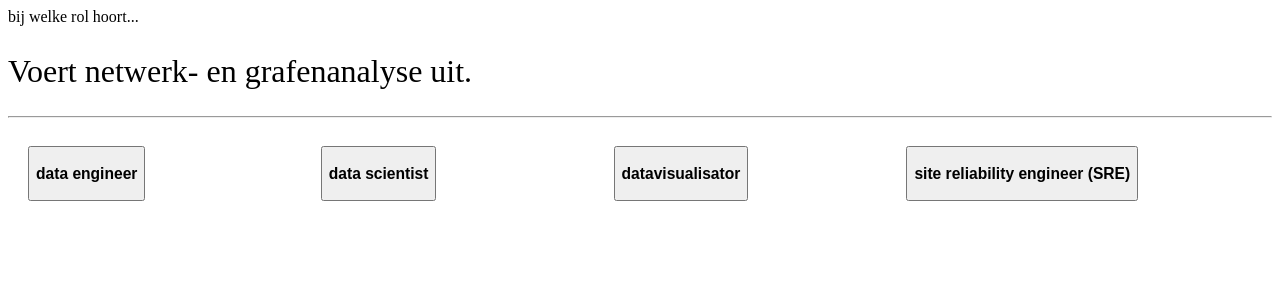
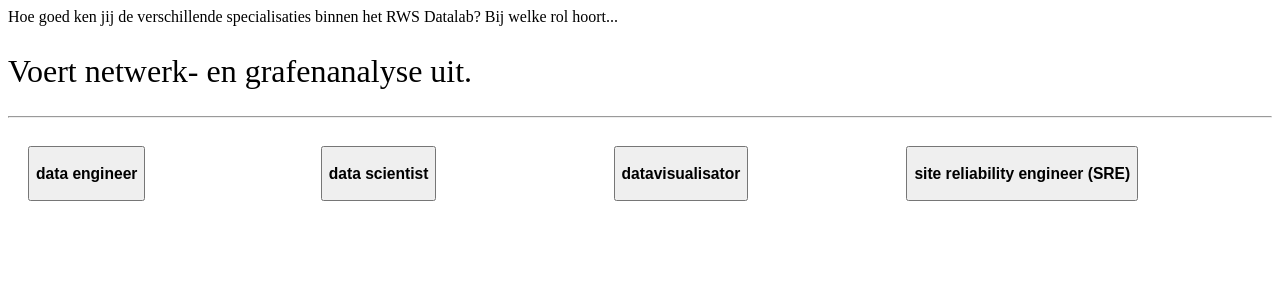
Before and after one commit to Duitel/role-game, a SvelteKit app: page / in a window 1280 px wide. Shown: the top 300 px of the page. Built offline with nearby package versions, Linux system fonts and the light colour scheme.

Commit message:
Handle end condition.

```diff
--- a/src/routes/+page.svelte
+++ b/src/routes/+page.svelte
@@ -35,11 +35,16 @@
 	let score = 0;
 
 	function selectRandomQuestion() {
+        if(data.length == 0){
+            return false;
+        }
 		return data.splice(Math.floor(Math.random()*data.length), 1)[0];
 	}
 	let currentQuestion = selectRandomQuestion();
 
-	function handleAnswer(role, button_id) {
+	function handleAnswer(role) {
+        if(currentQuestion == false){return;}
+
 		// Check answer
 		let correct = currentQuestion.belongs_to.includes(role);
 		if(!correct){
@@ -97,7 +102,15 @@
 	{#if de.length + ds.length + dv.length + sre.length > 0}
 		<div id="score">Score {score}/{de.length + ds.length + dv.length + sre.length}</div>
 	{/if}
-	<div id="prompt">bij welke rol hoort...<h2>{currentQuestion.description}</h2><hr></div>
+	<div id="prompt">
+        Hoe goed ken jij de verschillende specialisaties binnen het RWS Datalab? Bij welke rol hoort...
+        {#if currentQuestion}
+            <h2>{currentQuestion.description}</h2>
+        {:else}
+        <br><br>Dit waren alle vragen, dank voor het spelen!
+        {/if}
+        <hr>
+    </div>
 	<div id="answer_container">
 		<div class="column"><button class={shakeDe} on:click={() => handleAnswer("data engineer")}><h3>data engineer</h3></button>
 			{#each de as answer (answer.id)}
@@ -196,4 +209,26 @@
 	    90% { transform: translate(1px, 2px) rotate(0deg); }
 	    100% { transform: translate(1px, -2px) rotate(-1deg); }
 	}
+
+    .parading {
+    /* Start the shake animation and make the animation last for 0.5 seconds */
+    animation: parade 0.5s;
+
+    /* When the animation is finished, start again */
+    animation-iteration-count: infinite;
+	}
+
+	@keyframes parade {
+	    0% { transform: translate(1px, 1px) rotate(0deg); }
+	    10% { transform: translate(-1px, -2px) rotate(-1deg); }
+	    20% { transform: translate(-3px, 0px) rotate(1deg); }
+	    30% { transform: translate(3px, 2px) rotate(0deg); }
+	    40% { transform: translate(1px, -1px) rotate(1deg); }
+	    50% { transform: translate(-1px, 2px) rotate(-1deg); }
+	    60% { transform: translate(-3px, 1px) rotate(0deg); }
+	    70% { transform: translate(3px, 1px) rotate(-1deg); }
+	    80% { transform: translate(-1px, -1px) rotate(1deg); }
+	    90% { transform: translate(1px, 2px) rotate(0deg); }
+	    100% { transform: translate(1px, -2px) rotate(-1deg); }
+	}
 </style>
```
